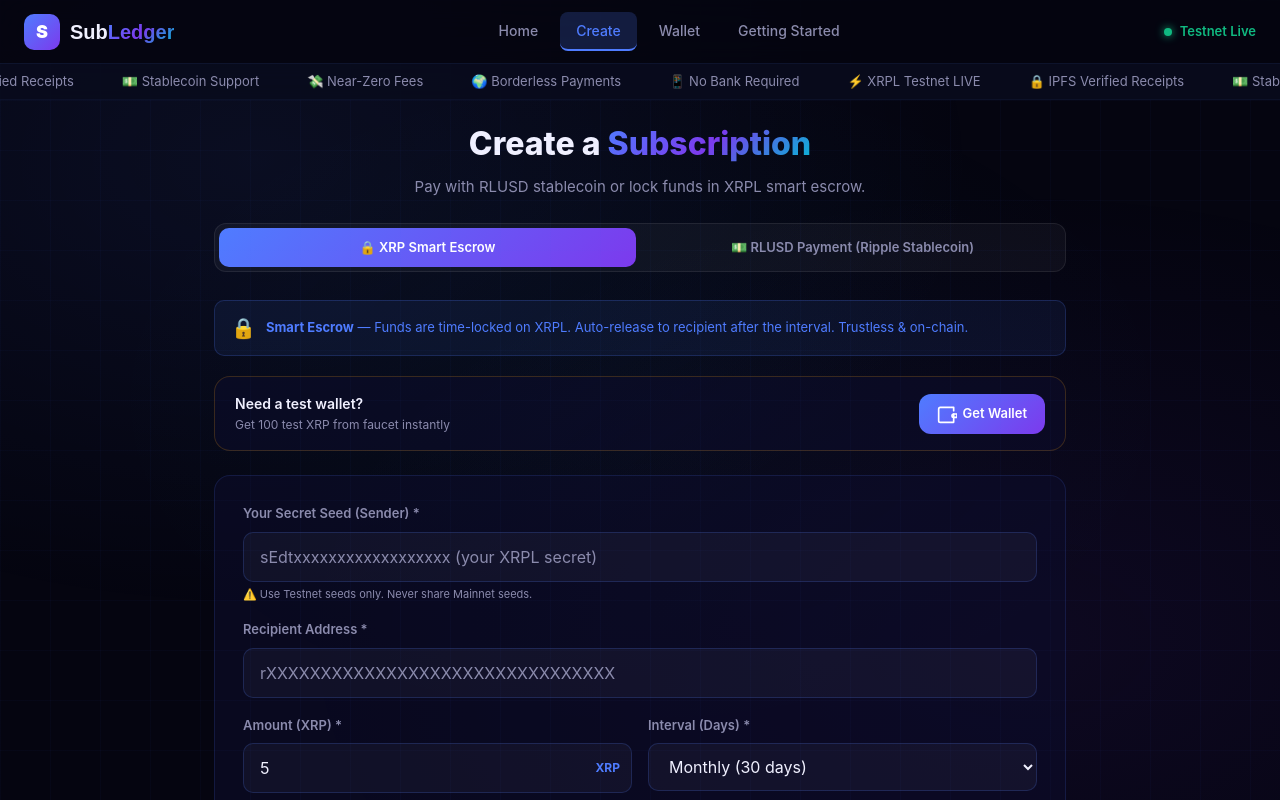
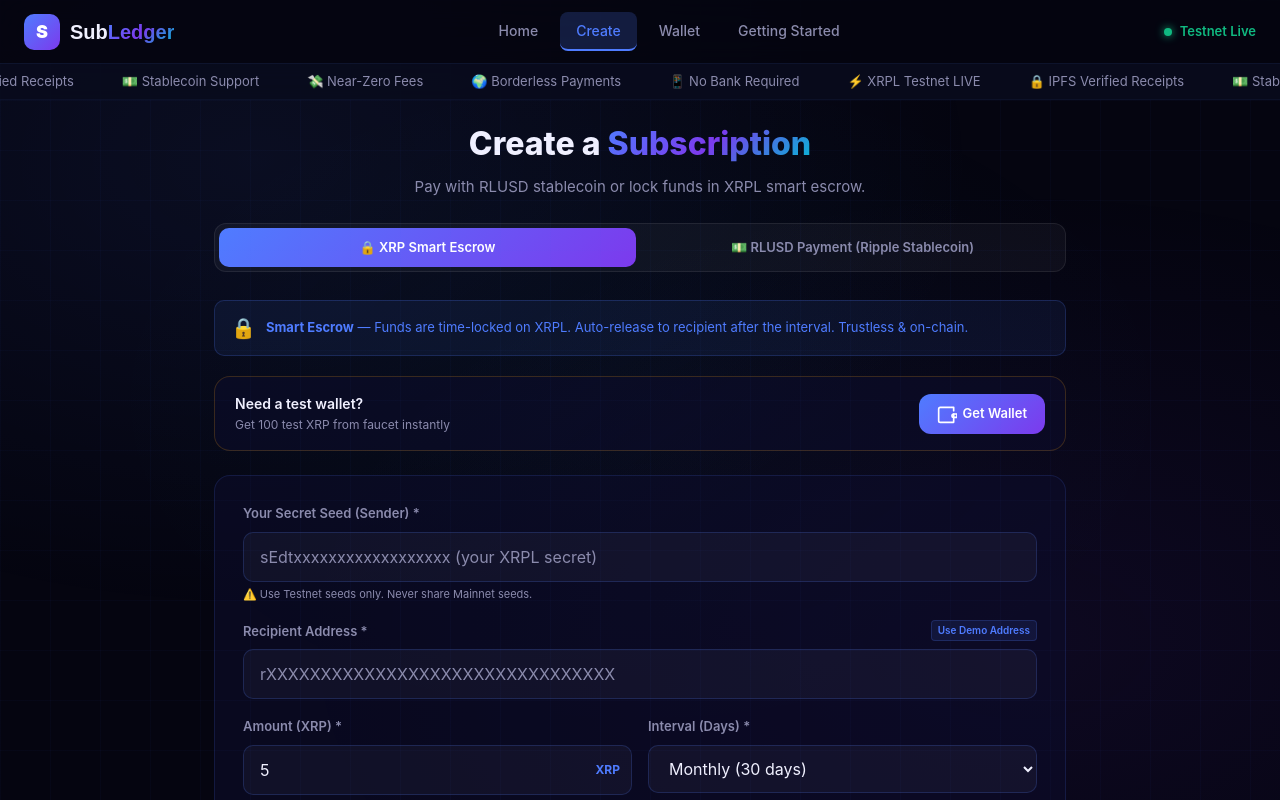
Before and after one commit to pushpakumar02/subledger, a Next.js app: page /create in a window 1280 px wide. Shown: the top 800 px of the page. Built offline with nearby package versions, Linux system fonts and the light colour scheme.

Commit message:
✨ Add 'Use Demo Address' quick-fill button to subscription form

```diff
--- a/src/app/create/page.tsx
+++ b/src/app/create/page.tsx
@@ -244,9 +244,19 @@
                     </div>
 
                     <div>
-                        <label style={{ display: "block", fontSize: "13px", fontWeight: 600, marginBottom: "8px", color: "var(--text-secondary)" }}>
-                            Recipient Address *
-                        </label>
+                        <div style={{ display: "flex", justifyContent: "space-between", alignItems: "flex-end", marginBottom: "8px" }}>
+                            <label style={{ display: "block", fontSize: "13px", fontWeight: 600, color: "var(--text-secondary)" }}>
+                                Recipient Address *
+                            </label>
+                            <button type="button" onClick={() => setForm(f => ({ ...f, recipientAddress: "rG3iQkU3uGyDwqYwXzCM19AxxqhnhuaoLi" }))}
+                                style={{
+                                    background: "rgba(79,124,255,0.1)", border: "1px solid rgba(79,124,255,0.2)",
+                                    borderRadius: "4px", color: "#4f7cff", fontSize: "10px", padding: "2px 6px",
+                                    cursor: "pointer", fontWeight: 600, transition: "background 0.2s"
+                                }}>
+                                Use Demo Address
+                            </button>
+                        </div>
                         <input className="input-field" required
                             value={form.recipientAddress}
                             onChange={e => setForm(f => ({ ...f, recipientAddress: e.target.value }))}
```
